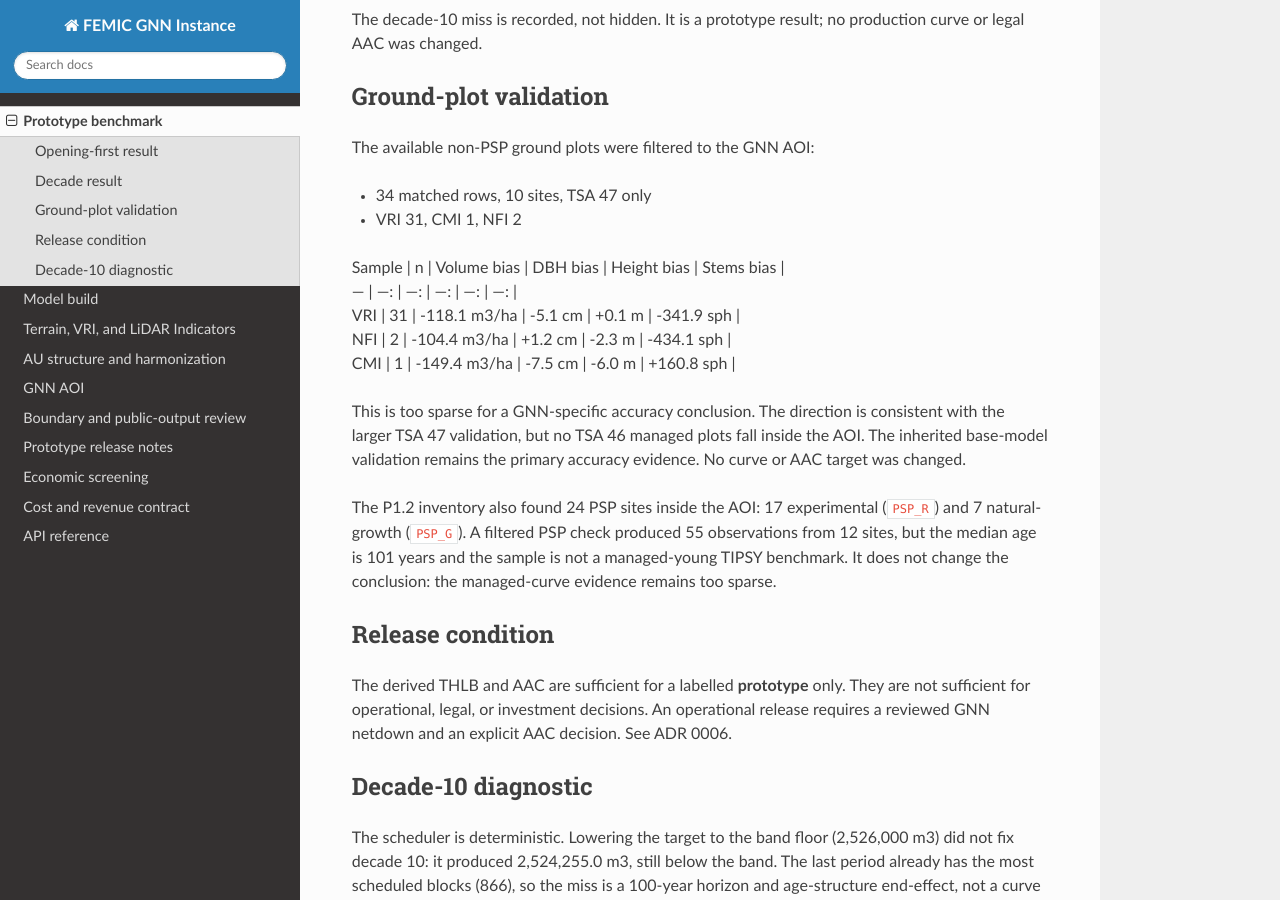
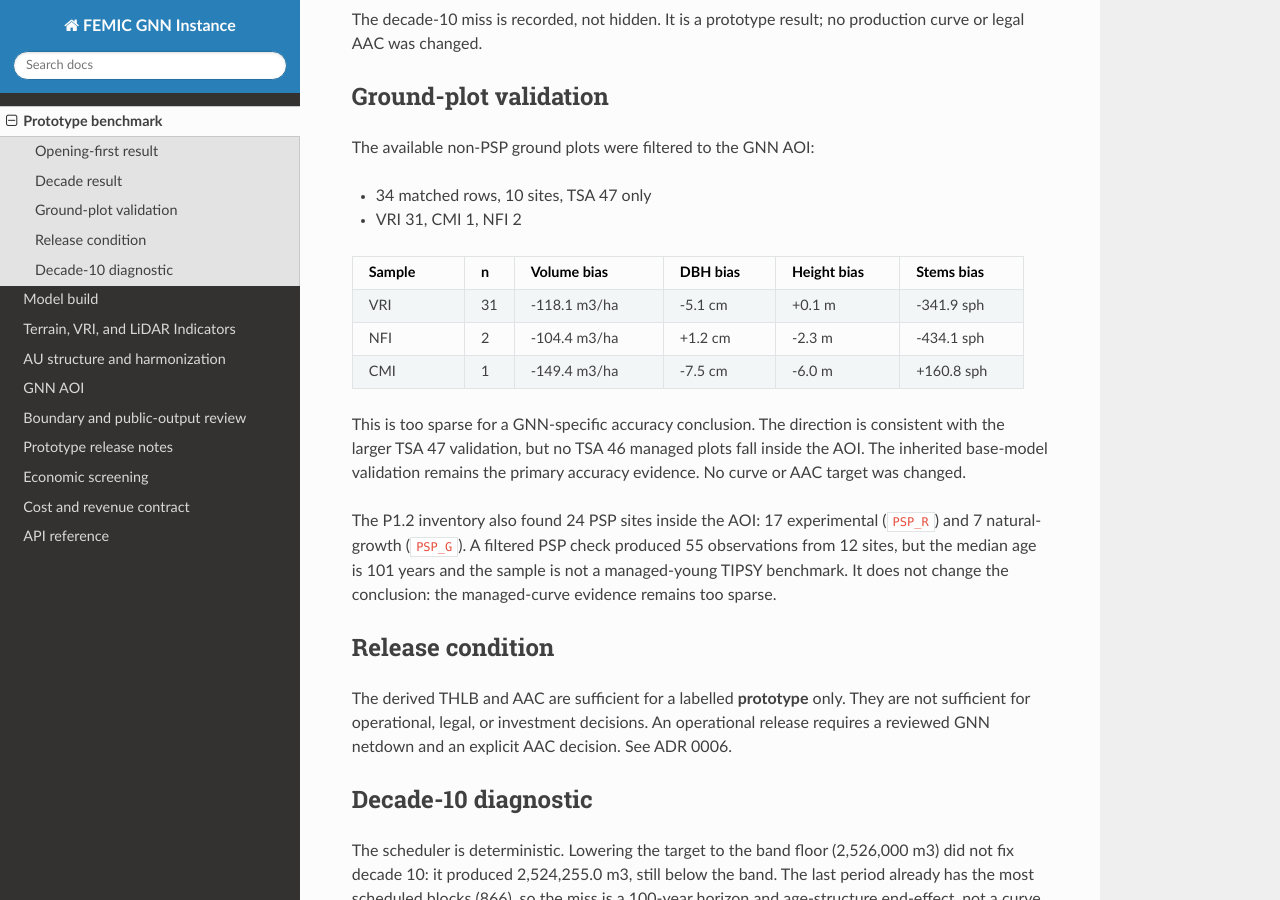
Before and after one commit to UBC-FRESH/femic-gnn-instance, a Sphinx documentation site: the page built from docs/benchmark.rst, in a window 1280 px wide and 900 px high, scrolled down 1109 px. Built offline with Sphinx 7.4.7 and the Read the Docs theme 3.1.0, drawn with Linux system fonts in a browser that asks for light colours; some of the changed lines change nothing that is shown.

Commit message:
Fix benchmark ground-plot table formatting
Convert the Markdown pipe table in the RST benchmark page to a proper list-table; no content change.

```diff
--- a/docs/benchmark.rst
+++ b/docs/benchmark.rst
@@ -77,11 +77,34 @@ The available non-PSP ground plots were filtered to the GNN AOI:
 - 34 matched rows, 10 sites, TSA 47 only
 - VRI 31, CMI 1, NFI 2
 
-| Sample | n | Volume bias | DBH bias | Height bias | Stems bias |
-| --- | ---: | ---: | ---: | ---: | ---: |
-| VRI | 31 | -118.1 m3/ha | -5.1 cm | +0.1 m | -341.9 sph |
-| NFI | 2 | -104.4 m3/ha | +1.2 cm | -2.3 m | -434.1 sph |
-| CMI | 1 | -149.4 m3/ha | -7.5 cm | -6.0 m | +160.8 sph |
+.. list-table::
+   :header-rows: 1
+   :widths: 18 8 24 18 20 20
+
+   * - Sample
+     - n
+     - Volume bias
+     - DBH bias
+     - Height bias
+     - Stems bias
+   * - VRI
+     - 31
+     - -118.1 m3/ha
+     - -5.1 cm
+     - +0.1 m
+     - -341.9 sph
+   * - NFI
+     - 2
+     - -104.4 m3/ha
+     - +1.2 cm
+     - -2.3 m
+     - -434.1 sph
+   * - CMI
+     - 1
+     - -149.4 m3/ha
+     - -7.5 cm
+     - -6.0 m
+     - +160.8 sph
 
 This is too sparse for a GNN-specific accuracy conclusion. The direction is
 consistent with the larger TSA 47 validation, but no TSA 46 managed plots fall
```
